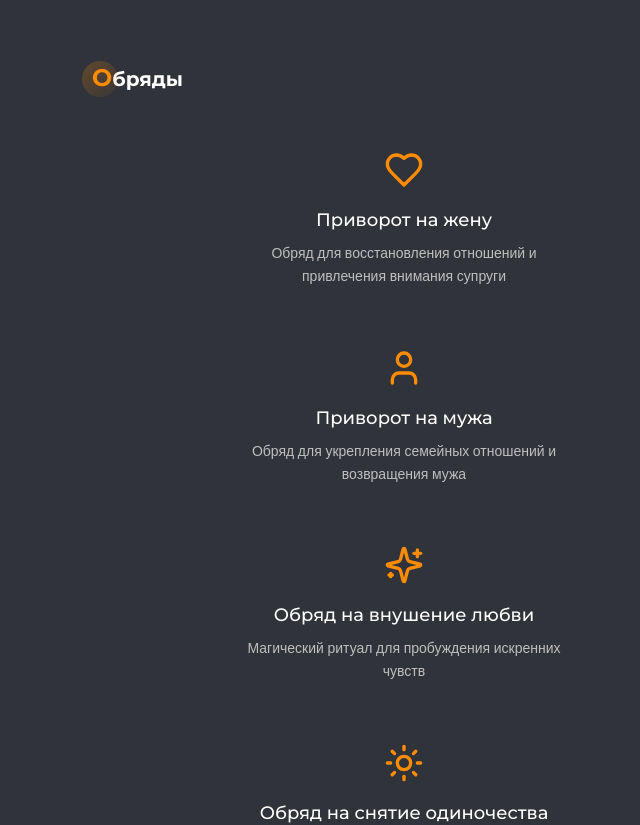
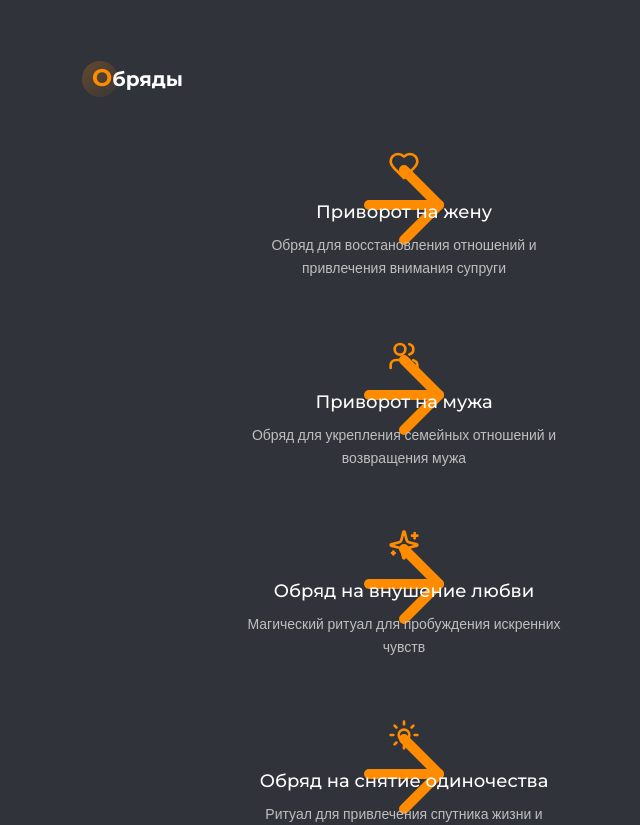
Before and after one commit to pr-poehali-dev/love-spell-website-1, a React (Vite) app: page / in a window 1280 px wide. Shown: the part 2880-3705 px from the top of the page, without its empty margins (236-876 px from the left). Built offline with nearby package versions, Linux system fonts and the light colour scheme.

Commit message:
Добавить полупрозрачный фон карточки (восстановлено из 9c45311)

```diff
--- a/src/components/RitualsSection.tsx
+++ b/src/components/RitualsSection.tsx
@@ -13,7 +13,7 @@ const ritualCards = [
     description: 'Обряд для восстановления отношений и привлечения внимания супруги'
   },
   {
-    icon: 'User',
+    icon: 'Users',
     title: 'Приворот на мужа',
     description: 'Обряд для укрепления семейных отношений и возвращения мужа'
   },
@@ -28,12 +28,12 @@ const ritualCards = [
     description: 'Ритуал для привлечения спутника жизни и избавления от одиночества'
   },
   {
-    icon: 'Heart',
+    icon: 'HeartHandshake',
     title: 'Обряд на привлечение любви',
     description: 'Магический ритуал для привлечения истинной любви в жизнь'
   },
   {
-    icon: 'ImageIcon',
+    icon: 'Image',
     title: 'Обряд приворота на фото',
     description: 'Дистанционный обряд с использованием фотографии человека'
   },
@@ -48,12 +48,12 @@ const ritualCards = [
     description: 'Ритуал для восстановления жизненной энергии и сил'
   },
   {
-    icon: 'Users',
+    icon: 'Handshake',
     title: 'Обряд на примирение',
     description: 'Ритуал для восстановления мира и согласия в отношениях'
   },
   {
-    icon: 'Flame',
+    icon: 'Zap',
     title: 'Обряд на вольта',
     description: 'Мощный магический ритуал с использованием восковой куклы'
   }
@@ -61,17 +61,24 @@ const ritualCards = [
 
 function RitualCard({ ritual }: { ritual: typeof ritualCards[0] }) {
   return (
-    <div className="group relative p-6 cursor-pointer transition-all duration-300 rounded-lg hover:bg-gradient-to-br hover:from-accent/10 hover:via-accent/5 hover:to-transparent">
-      <div className="flex flex-col items-center text-center">
+    <div className="group relative p-6 cursor-pointer transition-all duration-300 rounded-lg hover:bg-gradient-to-br hover:from-accent/10 hover:via-accent/5 hover:to-transparent overflow-hidden">
+      {/* Большая прозрачная стрелка на заднем фоне между иконкой и заголовком */}
+      <div className="absolute inset-0 flex items-center justify-center pointer-events-none" style={{paddingTop: '20px', paddingBottom: '40px'}}>
+        <div className="opacity-4 group-hover:opacity-8 transition-opacity duration-300">
+          <Icon name="ArrowRight" size={120} className="text-accent" />
+        </div>
+      </div>
+
+      <div className="relative flex flex-col items-center text-center">
         <div className="mb-4 group-hover:scale-110 transition-transform duration-300">
-          <Icon name={ritual.icon as any} size={40} className="text-primary" />
+          <Icon name={ritual.icon as any} size={32} className="text-primary" />
         </div>
+
         <div className="space-y-2">
           <h3 className="text-lg font-medium text-foreground group-hover:text-accent transition-colors duration-300">{ritual.title}</h3>
           <p className="text-muted-foreground text-sm leading-relaxed max-w-xs mx-auto">{ritual.description}</p>
         </div>
       </div>
-
     </div>
   );
 }
```
